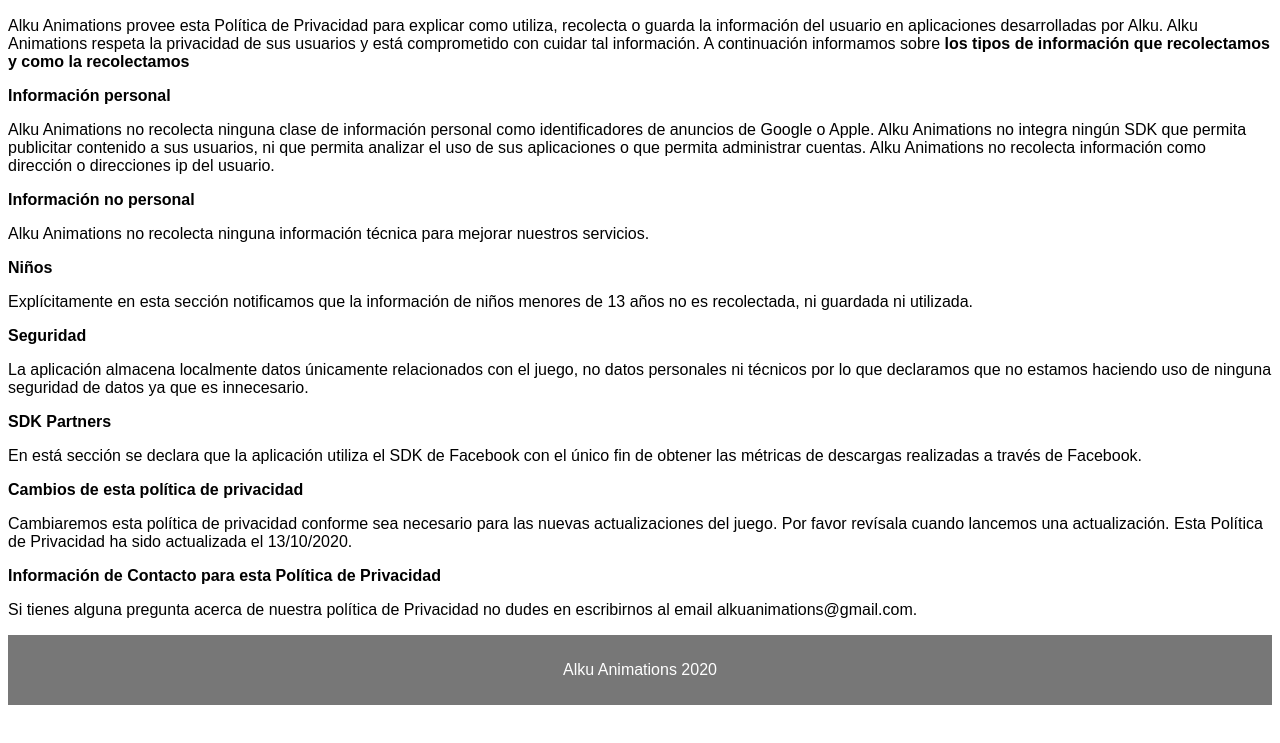
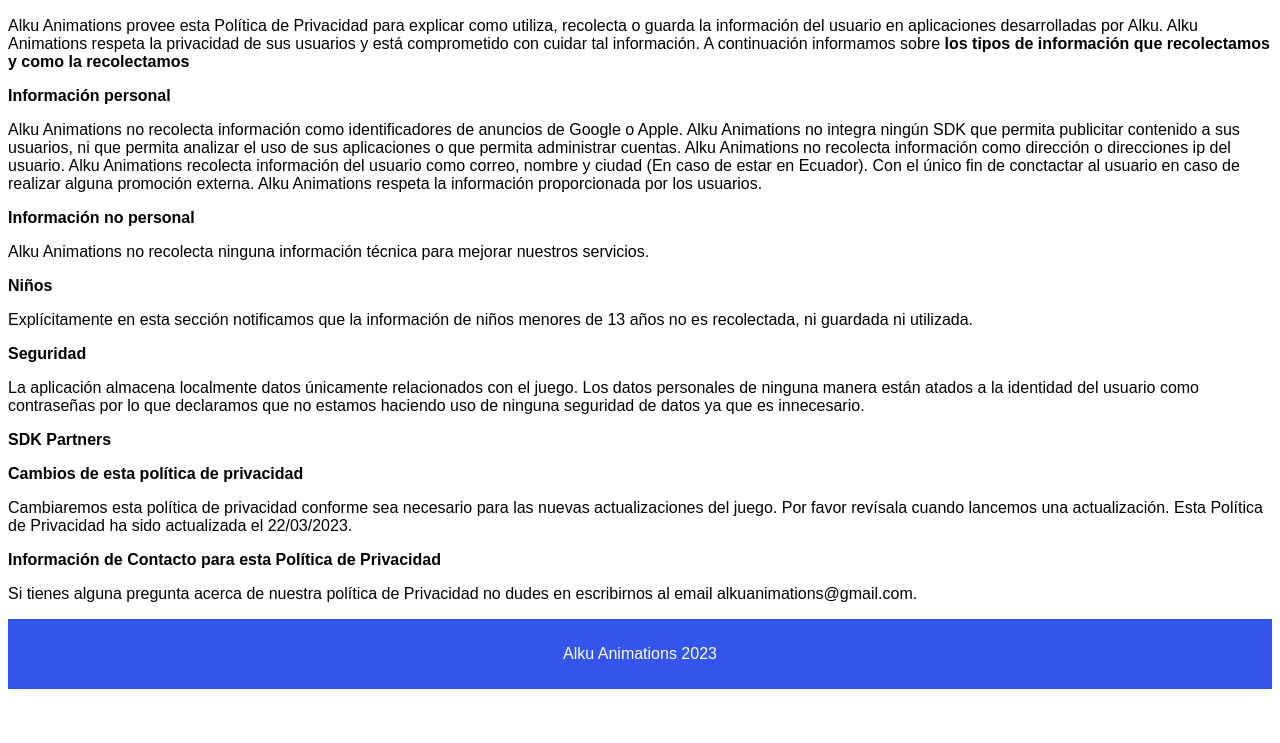
Before and after one commit to josueburbanov/ciudad-que-respira, a plain HTML site: page index.html in a window 1280 px wide. Shown: the part 51-794 px from the top of the page. Drawn offline with Linux system fonts and the light colour scheme.

Commit message:
Update index.html

```diff
--- a/index.html
+++ b/index.html
@@ -54,7 +54,7 @@ section:after {
 
 /* Style the footer */
 footer {
-  background-color: #777;
+  background-color: #3455eb;
   padding: 10px;
   text-align: center;
   color: white;
@@ -79,9 +79,10 @@ Información personal
 </b>
 </p>
 <p>
-Alku Animations no recolecta ninguna clase de información personal como identificadores de anuncios de Google o Apple.
+Alku Animations no recolecta información como identificadores de anuncios de Google o Apple.
 Alku Animations no integra ningún SDK que permita publicitar contenido a sus usuarios, ni que permita analizar el uso de sus aplicaciones o que permita administrar cuentas.
 Alku Animations no recolecta información como dirección o direcciones ip del usuario.
+Alku Animations recolecta información del usuario como correo, nombre y ciudad (En caso de estar en Ecuador). Con el único fin de conctactar al usuario en caso de realizar alguna promoción externa. Alku Animations respeta la información proporcionada por los usuarios.
 </p>
 
 <p><b>
@@ -108,16 +109,12 @@ Seguridad
 </p>
 
 <p>
-La aplicación almacena localmente datos únicamente relacionados con el juego, no datos personales ni técnicos por lo que declaramos que no estamos haciendo uso de ninguna seguridad de datos ya que es innecesario.
+La aplicación almacena localmente datos únicamente relacionados con el juego. Los datos personales de ninguna manera están atados a la identidad del usuario como contraseñas por lo que declaramos que no estamos haciendo uso de ninguna seguridad de datos ya que es innecesario.
 </p>
 
 <p><b>
 SDK Partners
 </b>
-</p>
-
-<p>
-En está sección se declara que la aplicación utiliza el SDK de Facebook con el único fin de obtener las métricas de descargas realizadas a través de Facebook.
 </p>
 
 <p><b>
@@ -126,7 +123,7 @@ Cambios de esta política de privacidad
 </p>
 
 <p>
-Cambiaremos esta política de privacidad conforme sea necesario para las nuevas actualizaciones del juego. Por favor revísala cuando lancemos una actualización. Esta Política de Privacidad ha sido actualizada el 13/10/2020.
+Cambiaremos esta política de privacidad conforme sea necesario para las nuevas actualizaciones del juego. Por favor revísala cuando lancemos una actualización. Esta Política de Privacidad ha sido actualizada el 22/03/2023.
 </p>
 
 <p><b>
@@ -140,7 +137,7 @@ Si tienes alguna pregunta acerca de nuestra política de Privacidad no dudes en
 </p>
 
 <footer>
-  <p>Alku Animations 2020</p>
+  <p>Alku Animations 2023</p>
 </footer>
 
 </body>
```
